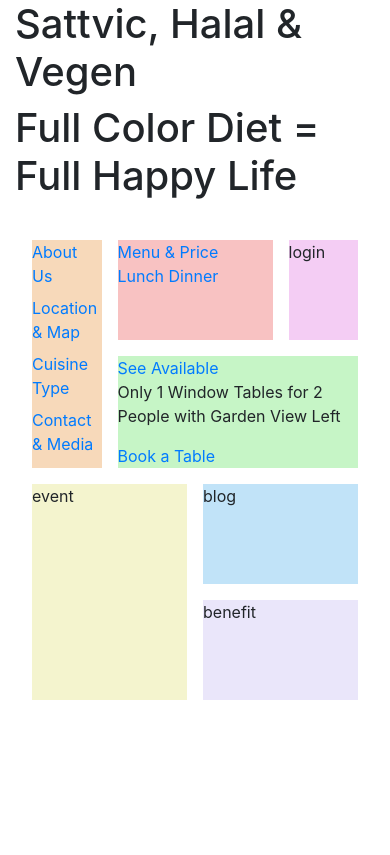
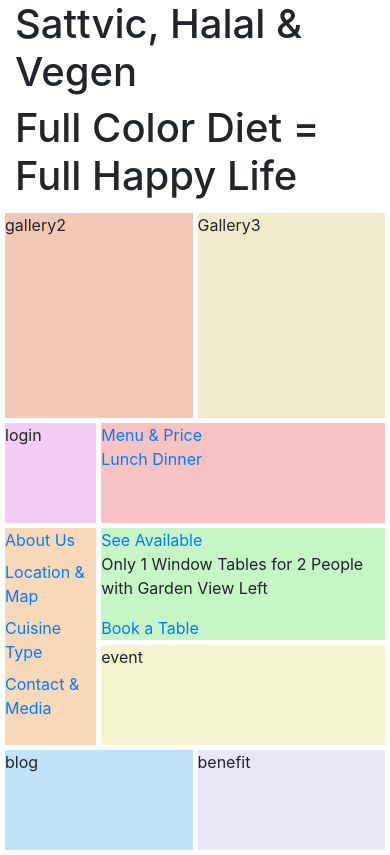
Before and after one commit to wujiaan2022/Sattvic_Hahal_Vegan, a Django app: page / in a window 390 px wide. Before the commit the page ends 700 px from the top, so only its background shows below. Run offline with Django 3.2, Linux system fonts and the light colour scheme; some libraries are stand-ins or nearby versions.

Commit message:
finished the basic structure of the home page

```diff
--- a/home/templates/home/index.html
+++ b/home/templates/home/index.html
@@ -14,6 +14,11 @@
 
 {% block content %}
     <div class="wrapper">
+
+        <div class="gallery1">Gallery1</div>
+        <div class="gallery2">gallery2</div>
+        <div class="gallery3">Gallery3</div>
+
         <div class="about">
             <a href="" class='title-button btn-block'>About Us</a>
             <a href="" class='item-button btn-block'>Location & Map</a>
--- a/static/css/style.css
+++ b/static/css/style.css
@@ -1,40 +1,19 @@
-@media only screen and (max-width: 1000px) {
+
 .wrapper {
     display: grid;
     grid-template-columns: repeat(6, 1fr);
     grid-auto-rows: minmax(100px, auto);
     gap: 1em;
     grid-template-areas:
+      "pic1 pic1 pic2 pic2 pic3 pic3"
+      "pic1 pic1 pic2 pic2 pic3 pic3"
       "about menu menu booking booking login"
       "about blog event event event login"
       "about blog benefit benefit benefit benefit";
     margin: 2em;
   }
-  }
 
-  @media only screen and (max-width: 600px)  {
-    .wrapper {
-      grid-template-columns: repeat(4, 1fr);
-      grid-auto-rows: minmax(100px, auto);
-      grid-template-areas:
-      "about menu menu menu"
-      "about booking booking booking"
-      "about event event event"
-      "blog blog benefit benefit";
-    }
-    }
 
-  @media only screen and (max-width: 900px)   {
-    .wrapper {
-      grid-template-columns: repeat(4, 1fr);
-      grid-auto-rows: minmax(100px, auto);
-      grid-template-areas:
-      "about menu menu login"
-      "about booking booking booking"
-      "event event blog blog"
-      "event event benefit benefit";
-    }
-    }
 
   .button {
     display: block;
@@ -57,7 +36,18 @@
 
 
 
-
+.gallery1 {
+  grid-area: pic1;
+  background-color: rgb(242, 234, 205);
+}
+.gallery2 {
+  grid-area: pic2;
+  background-color: rgb(243, 199, 182);
+}
+.gallery3 {
+  grid-area: pic3;
+  background-color: rgb(242, 234, 205);
+}
 .about {
     grid-area: about;
     background-color: rgb(247, 217, 186) ;
@@ -109,3 +99,39 @@
 .benefit {
     grid-area: benefit;
   } */
+
+
+@media only screen and (max-width: 900px)   {
+  .wrapper {
+    grid-template-columns: repeat(4, 1fr);
+    grid-auto-rows: minmax(100px, auto);
+    grid-template-areas:
+    "pic1 pic2 pic2 pic3"
+    "pic1 pic2 pic2 pic3"
+    "about menu menu login"
+    "about booking booking booking"
+    "event event blog blog"
+    "event event benefit benefit";
+  }
+  }
+
+
+@media only screen and (max-width: 700px)  {
+  .gallery1 {
+    display: none;
+  }
+  .wrapper {
+    grid-template-columns: repeat(4, 1fr);
+    grid-template-areas:
+    "pic2 pic2 pic3 pic3"
+    "pic2 pic2 pic3 pic3"
+    "login menu menu menu"
+    "about booking booking booking"
+    "about event event event"
+    "blog blog benefit benefit";
+    padding-left: 0;
+    padding-right: 0;
+    gap: 5px;
+    margin: 5px;
+  }
+  }
```
Lines whose indentation alone changed are shown as unchanged.
